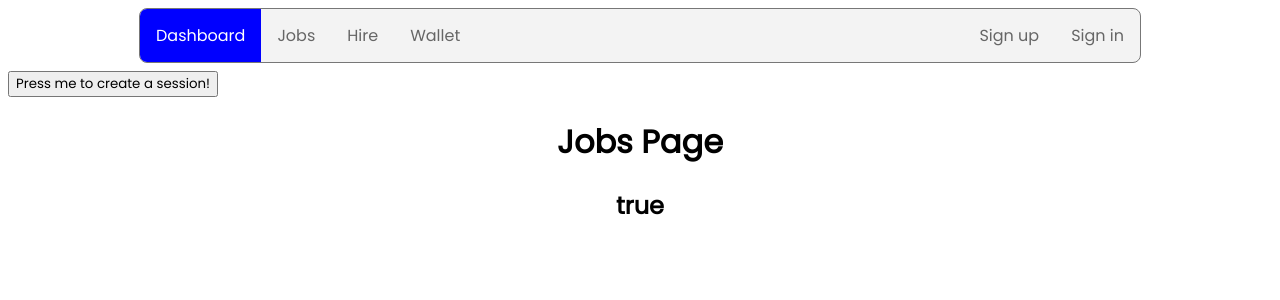
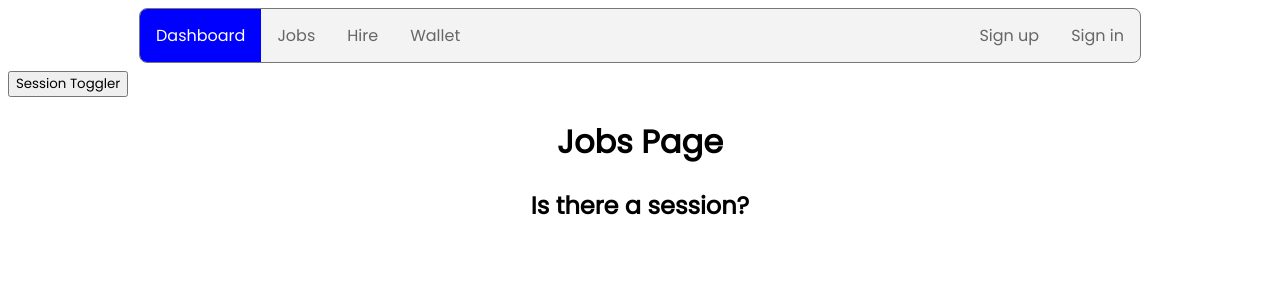
Before and after one commit to BryceBlankinship/RapidJobs, a React (Create React App) app: page /jobs in a window 1280 px wide. Shown: the top 300 px of the page. Built offline with nearby package versions, Linux system fonts and the light colour scheme.

Commit message:
got some session storage "working"

```diff
--- a/src/cards.jsx
+++ b/src/cards.jsx
@@ -1,4 +1,4 @@
-import { Component, React } from 'react';
+import { Component, React, useRef } from 'react';
 import './cards.css';
 
 class Card extends Component {
@@ -37,7 +37,7 @@ export class EditCard extends Component {
             <div className='card-container'>
                 <div className='card'>
                     <h1 className='card-title'>
-                        <input placeholder='Who do you need?'></input>
+                        <input className='titletext' placeholder='Who do you need?'></input>
                     </h1>
                     <p className='card-desc'>
                         <span className='textarea' contentEditable></span>
@@ -49,6 +49,8 @@ export class EditCard extends Component {
 
                             Add new card with information submitted in the list right below
                         */
+
+
                     }}></button>
                 </div>
             </div>
--- a/src/jobs.jsx
+++ b/src/jobs.jsx
@@ -1,33 +1,24 @@
-import { React, Component } from 'react';
+import React, { Component, useState } from 'react';
 
-class Jobs extends Component {
-    constructor(props){
-        super(props);
-        //this.state = { text: localStorage.getItem('text') }
-        this.state = { text: 'default' }
-    }
+function Jobs() {
+        const[obj, setObj] = useState({ text: localStorage.getItem('text') });
 
-    updateText(){
-        if(localStorage.getItem('text') === 'true'){
-            localStorage.setItem('text', 'false');
-            //this.setState({ text: localStorage.getItem('text') });
-            this.state = { text: 'false' }
-        }else{
-            localStorage.setItem('text', 'true');
-            //this.setState({ text: localStorage.getItem('text') });
-            this.state = { text: 'true' }
-        }
-    }
-
-    render(){
         return(
             <div>
-                <button onClick={this.updateText()} id="sessionBtn">Press me to create a session!</button>
+                <button onClick={() => {
+                    if(localStorage.getItem('text') === 'false'){
+                        localStorage.setItem('text', 'true');
+                    }else{
+                        localStorage.setItem('text', 'false');
+                    }
+                    console.log(localStorage.getItem('text'));
+                    setObj({...obj.text,
+                        text: localStorage.getItem('text') });
+                }} id="sessionBtn">Session Toggler</button>
                 <h1>Jobs Page</h1>
-                <h2>{this.state.text}</h2>
+                <h2>Is there a session? {obj.text}</h2>
             </div>
         );
-    }
 }
 
 export default Jobs;
```
